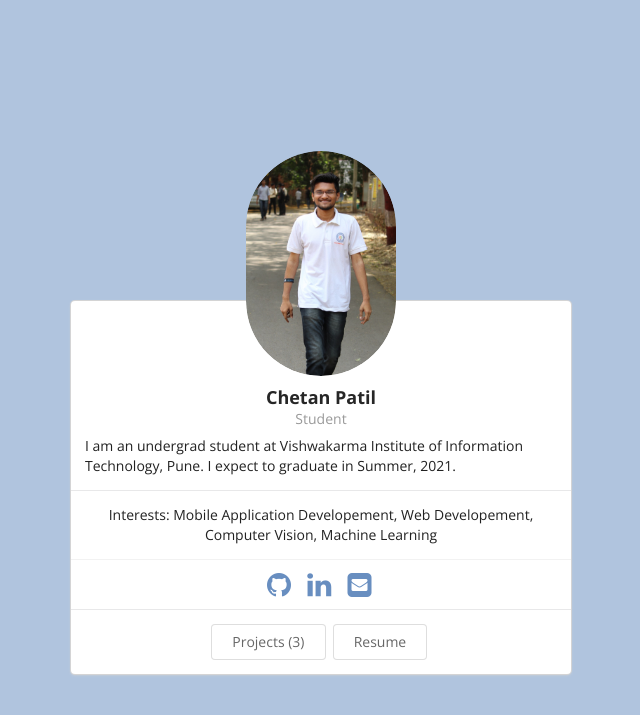
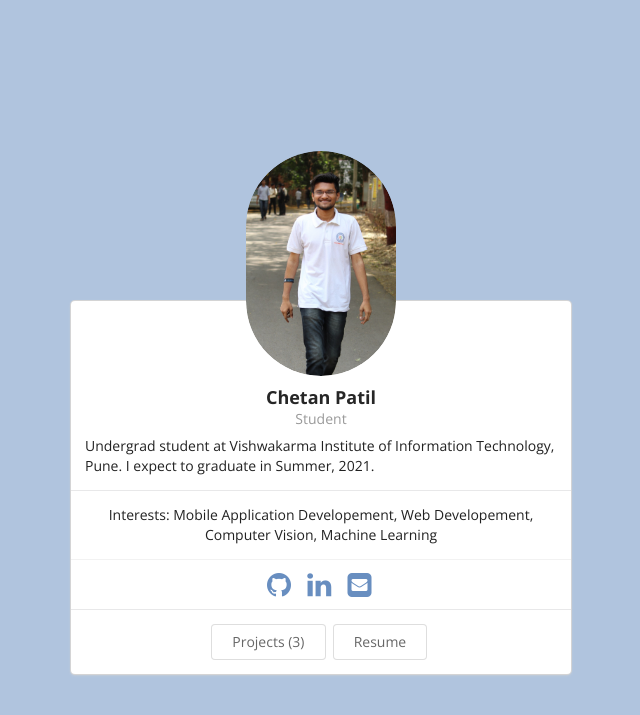
Before and after one commit to beinganonymous/beinganonymous.github.io, a Jekyll site: the page built from index.html, in a window 1280 px wide. Shown: the top 715 px of the page, without its empty margins (319-959 px from the left). Built offline with Jekyll 4.4.1, drawn with Linux system fonts in a browser that asks for light colours.

```diff
--- a/_data/bio.json
+++ b/_data/bio.json
@@ -6,7 +6,7 @@
     "email": "chetanpatilonmail@gmail.com",
     "phone": "+917720922270",
     "website": "https://beinganonymous.github.io",
-    "summary": "I am an undergrad student at Vishwakarma Institute of Information Technology, Pune. I expect to graduate in Summer, 2021.",
+    "summary": "Undergrad student at Vishwakarma Institute of Information Technology, Pune. I expect to graduate in Summer, 2021.",
     "location": {
       "address": "",
       "postalCode": "",
```
